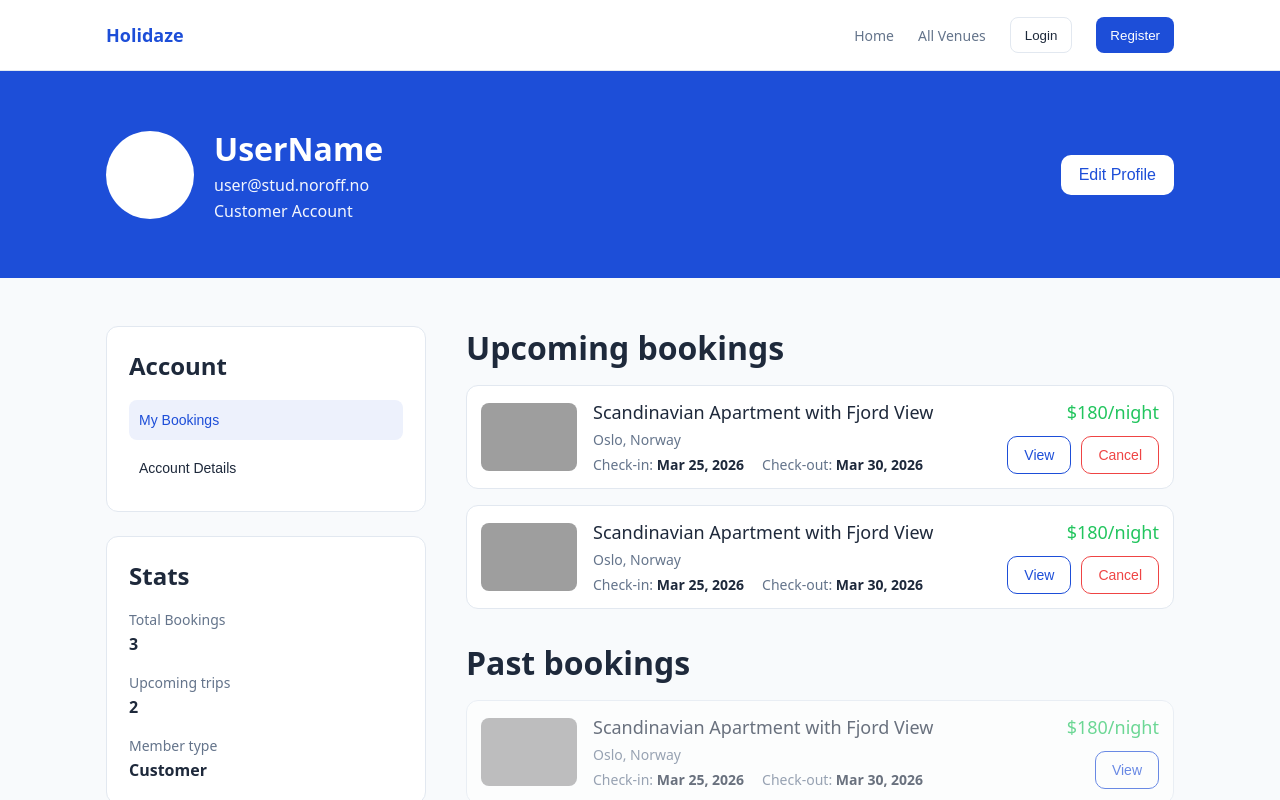
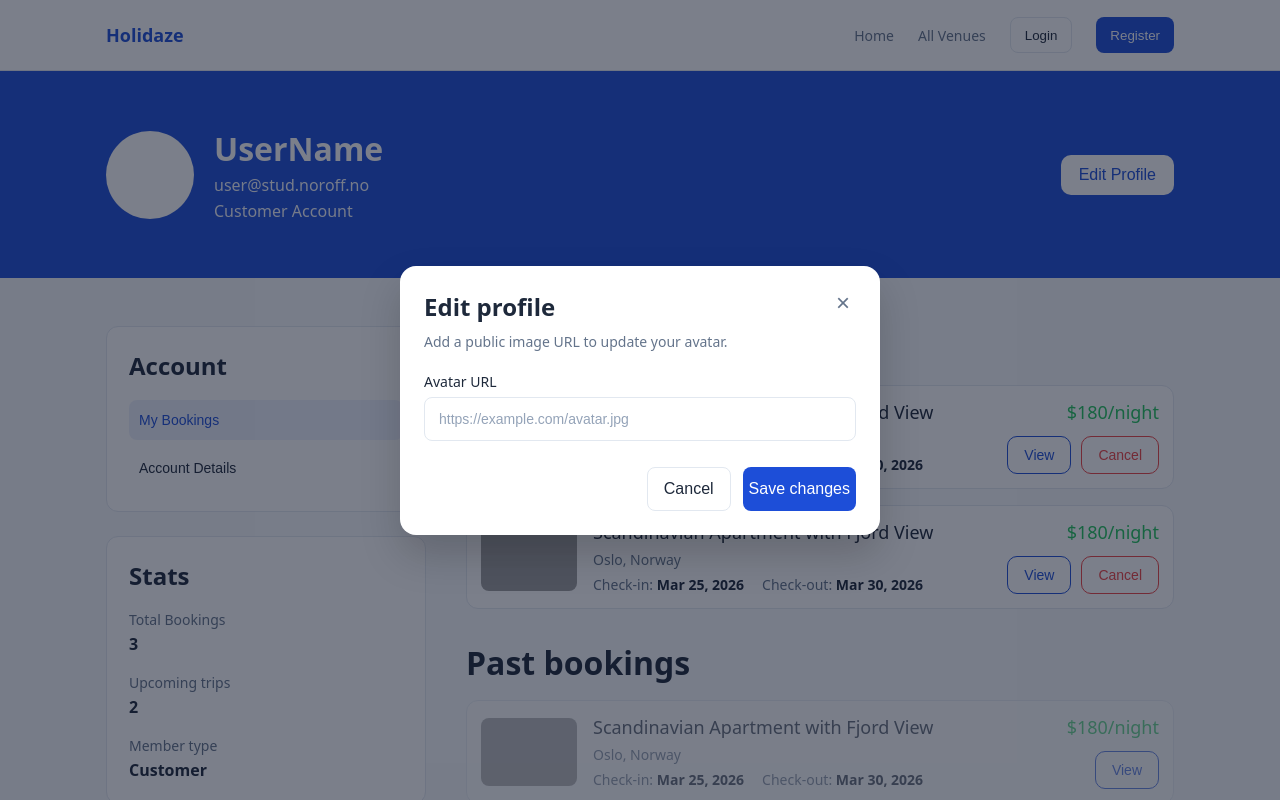
Before and after one commit to SanderNilsen/project-exam-2-holidaze, a React (Create React App) app: page /profile in a window 1280 px wide. Both pictures are taken after a click on the button "Edit Profile". Shown: the top 800 px of the page. Built offline with nearby package versions, Linux system fonts and the light colour scheme; grey boxes are pictures that could not be loaded.

Commit message:
Add profile edit modal
Introduce an EditModal component and wire it into the Profile page to allow editing a public avatar URL. Change Header's UserRow from a div to a NavLink (with route to /manager or /profile) and adjust styling for active/hover states.

```diff
--- /dev/null
+++ b/src/components/dashboard/EditModal.jsx
@@ -0,0 +1,84 @@
+import styled from "styled-components";
+
+const Overlay = styled.div`
+  position: fixed;
+  inset: 0;
+  background: rgba(15, 23, 42, 0.55);
+  display: grid;
+  place-items: center;
+  padding: 16px;
+  z-index: 1000;
+`;
+
+const Modal = styled.div`
+  width: 100%;
+  max-width: 480px;
+  background: var(--background);
+  border-radius: 16px;
+  padding: 24px;
+  box-shadow: 0 20px 40px rgba(0, 0, 0, 0.18);
+`;
+
+const Header = styled.div`
+  display: flex;
+  align-items: start;
+  justify-content: space-between;
+  gap: 16px;
+  margin-bottom: 20px;
+`;
+
+const TextGroup = styled.div`
+  display: grid;
+  gap: 8px;
+`;
+
+const Title = styled.h2`
+  margin: 0;
+  font-size: 24px;
+  color: var(--text);
+`;
+
+const Description = styled.p`
+  margin: 0;
+  font-size: 14px;
+  color: var(--text-muted);
+  line-height: 1.5;
+`;
+
+const CloseButton = styled.button`
+  border: none;
+  background: transparent;
+  color: var(--text-muted);
+  font-size: 24px;
+  line-height: 1;
+  cursor: pointer;
+`;
+
+export default function EditModal({
+  isOpen,
+  onClose,
+  title,
+  description,
+  children,
+}) {
+  if (!isOpen) return null;
+
+  return (
+    <Overlay onClick={onClose}>
+      <Modal onClick={(event) => event.stopPropagation()}>
+        <Header>
+          <TextGroup>
+            {title && <Title>{title}</Title>}
+            {description && <Description>{description}</Description>}
+          </TextGroup>
+
+          <CloseButton type="button" onClick={onClose} aria-label="Close modal">
+            ×
+          </CloseButton>
+        </Header>
+
+        {children}
+      </Modal>
+    </Overlay>
+  );
+}
--- a/src/components/dashboard/HeroPanel.jsx
+++ b/src/components/dashboard/HeroPanel.jsx
@@ -79,6 +79,7 @@ export default function HeroPanel({
   email,
   role,
   buttonText = "Edit Profile",
+  onEdit,
 }) {
   return (
     <Hero>
@@ -92,7 +93,9 @@ export default function HeroPanel({
           </TextGroup>
         </ProfileInfo>
 
-        <ActionButton type="button">{buttonText}</ActionButton>
+        <ActionButton type="button" onClick={onEdit}>
+          {buttonText}
+        </ActionButton>
       </HeroContainer>
     </Hero>
   );
--- a/src/components/layout/Header.jsx
+++ b/src/components/layout/Header.jsx
@@ -77,10 +77,22 @@ const NavItem = styled(NavLink)`
   }
 `;
 
-const UserRow = styled.div`
+const UserRow = styled(NavLink)`
   display: flex;
   align-items: center;
   gap: 10px;
+  text-decoration: none;
+  cursor: pointer;
+  color: var(--text-muted);
+
+  &.active {
+    color: var(--primary);
+    font-weight: 600;
+  }
+
+  &:hover {
+    color: var(--text);
+  }
 `;
 
 const Avatar = styled.div`
@@ -93,7 +105,7 @@ const Avatar = styled.div`
 
 const Username = styled.span`
   font-size: 14px;
-  color: var(--text);
+  color: inherit;
 `;
 
 const Button = styled.button`
@@ -169,7 +181,7 @@ export default function Header() {
               </>
             ) : (
               <>
-                <UserRow>
+                <UserRow to={user?.venueManager ? "/manager" : "/profile"}>
                   <Avatar />
                   <Username>{user?.name || "User"}</Username>
                 </UserRow>
@@ -221,7 +233,7 @@ export default function Header() {
             </MobileButtonGroup>
           ) : (
             <MobileUserSection>
-              <UserRow>
+              <UserRow to={user?.venueManager ? "/manager" : "/profile"}>
                 <Avatar />
                 <Username>{user?.name || "User"}</Username>
               </UserRow>
--- a/src/pages/Profile.jsx
+++ b/src/pages/Profile.jsx
@@ -1,8 +1,13 @@
+import { useState } from "react";
+import styled from "styled-components";
 import HeroPanel from "../components/dashboard/HeroPanel";
 import DashboardShell from "../components/dashboard/DashboardShell";
 import SidebarCard from "../components/dashboard/SidebarCard";
 import SectionBlock from "../components/dashboard/SectionBlock";
 import ProfileVenueCard from "../components/dashboard/ProfileVenueCard";
+import EditModal from "../components/dashboard/EditModal";
+import InputField from "../components/ui/InputField";
+import PrimaryButton from "../components/ui/PrimaryButton";
 import {
   MenuList,
   MenuItem,
@@ -12,6 +17,34 @@ import {
   StatLabel,
   StatValue,
 } from "../components/dashboard/SidebarElements";
+
+const ModalForm = styled.form`
+  display: grid;
+  gap: 18px;
+`;
+
+const SecondaryButton = styled.button`
+  height: 44px;
+  margin-top: 8px;
+  padding: 0 16px;
+  border: 1px solid var(--border);
+  border-radius: 8px;
+  background: transparent;
+  color: var(--text);
+  font-size: 16px;
+  cursor: pointer;
+
+  &:hover {
+    background: var(--background-light);
+  }
+`;
+
+const ButtonRow = styled.div`
+  display: flex;
+  gap: 12px;
+  justify-content: flex-end;
+  flex-wrap: wrap;
+`;
 
 const upcomingBookings = [
   {
@@ -54,6 +87,8 @@ const pastBookings = [
 
 export default function Profile() {
   const user = JSON.parse(localStorage.getItem("user"));
+  const [isModalOpen, setIsModalOpen] = useState(false);
+  const [avatarUrl, setAvatarUrl] = useState("");
 
   const sidebar = (
     <>
@@ -87,6 +122,12 @@ export default function Profile() {
     </>
   );
 
+  function handleSubmit(event) {
+    event.preventDefault();
+    console.log("Avatar URL:", avatarUrl);
+    setIsModalOpen(false);
+  }
+
   return (
     <>
       <HeroPanel
@@ -94,6 +135,7 @@ export default function Profile() {
         email={user?.email || "user@stud.noroff.no"}
         role={user?.venueManager ? "Manager Account" : "Customer Account"}
         buttonText="Edit Profile"
+        onEdit={() => setIsModalOpen(true)}
       />
 
       <DashboardShell sidebar={sidebar}>
@@ -109,6 +151,35 @@ export default function Profile() {
           ))}
         </SectionBlock>
       </DashboardShell>
+
+      <EditModal
+        isOpen={isModalOpen}
+        onClose={() => setIsModalOpen(false)}
+        title="Edit profile"
+        description="Add a public image URL to update your avatar."
+      >
+        <ModalForm onSubmit={handleSubmit}>
+          <InputField
+            id="avatarUrl"
+            label="Avatar URL"
+            type="url"
+            placeholder="https://example.com/avatar.jpg"
+            value={avatarUrl}
+            onChange={(event) => setAvatarUrl(event.target.value)}
+          />
+
+          <ButtonRow>
+            <SecondaryButton
+              type="button"
+              onClick={() => setIsModalOpen(false)}
+            >
+              Cancel
+            </SecondaryButton>
+
+            <PrimaryButton type="submit">Save changes</PrimaryButton>
+          </ButtonRow>
+        </ModalForm>
+      </EditModal>
     </>
   );
 }
```
